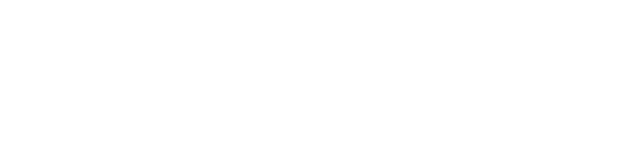
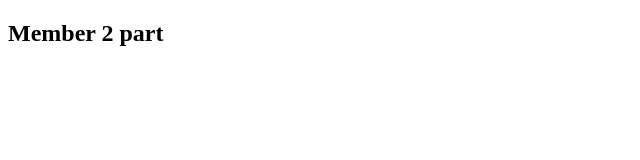
Before and after one commit to longsnhu/ASM2, a plain HTML site: page index.html in a window 1280 px wide. Shown: the whole page, without its empty margins (0-640 px from the left). Drawn offline with Linux system fonts and the light colour scheme.

Commit message:
Member 2 first commit

```diff
--- a/index.html
+++ b/index.html
@@ -9,7 +9,7 @@
 
     </section>
     <section id='member2'>
-
+      <h2>Member 2 part</h2>
     </section>
     <section id='member3'>
 
```
